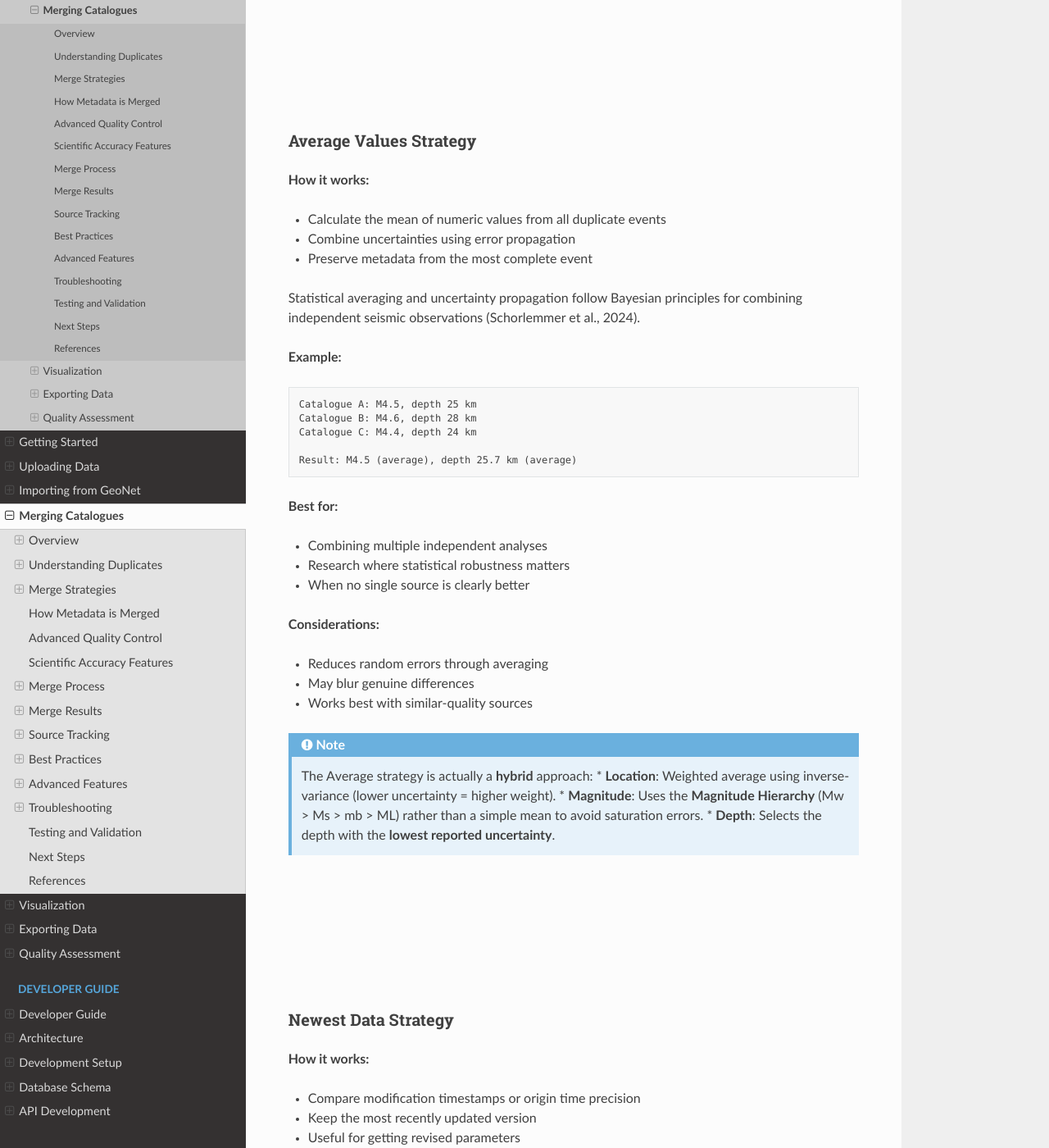
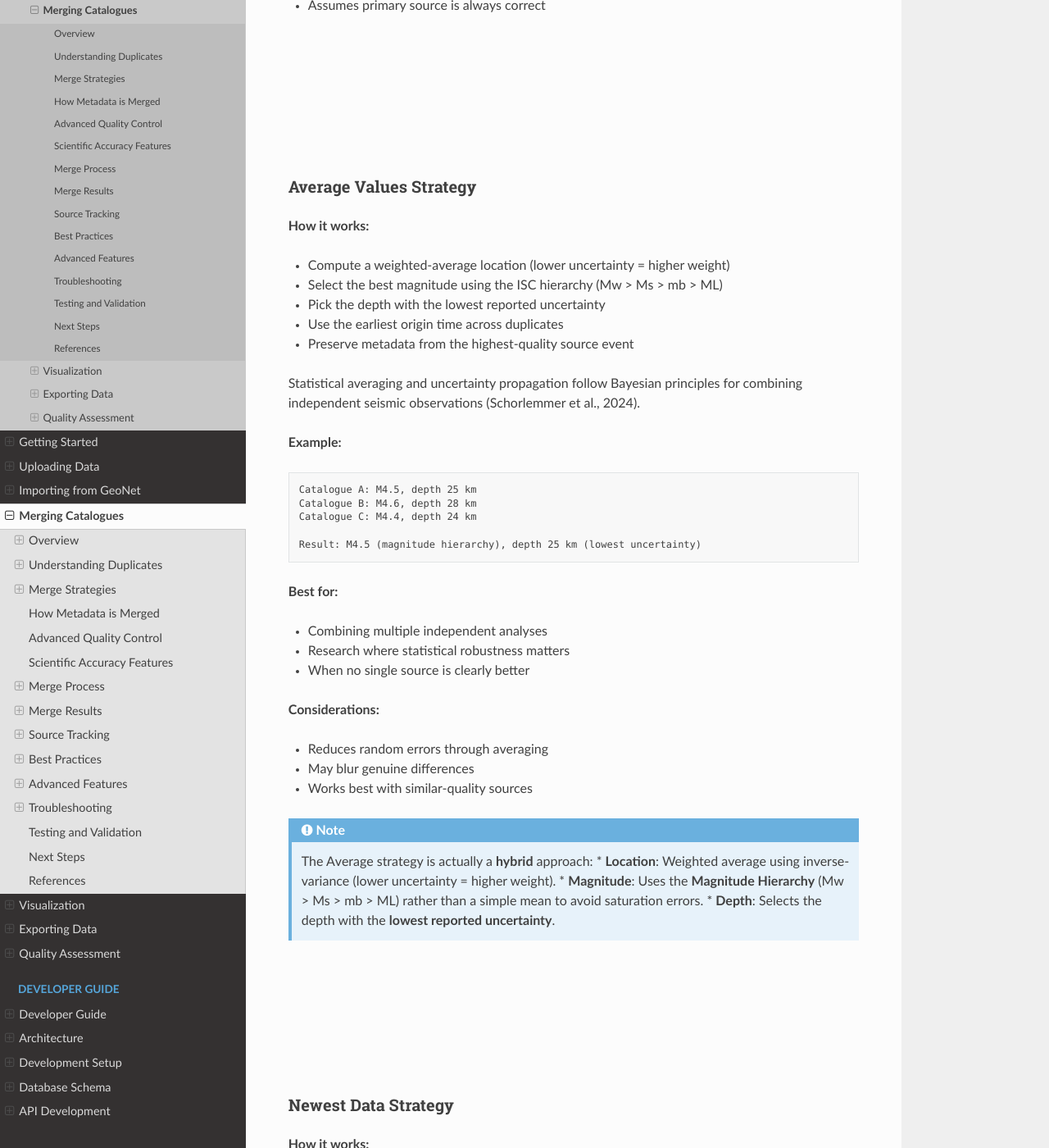
Before and after one commit to KennyGraham1/catalogofcatalogs, a Sphinx documentation site: the page built from docs/source/user-guide/merging-catalogues.rst, in a window 1280 px wide and 1400 px high, scrolled down 3703 px. Shown: the whole window at 82% size. Built offline with Sphinx 7.4.7 and the Read the Docs theme 3.1.0, drawn with Linux system fonts in a browser that asks for light colours; some of the changed text lies outside the part shown.

Commit message:
docs: update catalogue merging logic, strategy descriptions, and processing steps in user guide

```diff
--- a/docs/source/user-guide/merging-catalogues.rst
+++ b/docs/source/user-guide/merging-catalogues.rst
@@ -201,9 +201,11 @@
 
 **How it works:**
 
-* Calculate the mean of numeric values from all duplicate events
-* Combine uncertainties using error propagation
-* Preserve metadata from the most complete event
+* Compute a weighted-average location (lower uncertainty = higher weight)
+* Select the best magnitude using the ISC hierarchy (Mw > Ms > mb > ML)
+* Pick the depth with the lowest reported uncertainty
+* Use the earliest origin time across duplicates
+* Preserve metadata from the highest-quality source event
 
 Statistical averaging and uncertainty propagation follow Bayesian
 principles for combining independent seismic observations (Schorlemmer
@@ -217,7 +219,7 @@
    Catalogue B: M4.6, depth 28 km
    Catalogue C: M4.4, depth 24 km
 
-   Result: M4.5 (average), depth 25.7 km (average)
+   Result: M4.5 (magnitude hierarchy), depth 25 km (lowest uncertainty)
 
 **Best for:**
 
@@ -261,9 +263,9 @@
 
 **How it works:**
 
-* Compare modification timestamps or origin time precision
-* Keep the most recently updated version
-* Useful for getting revised parameters
+* Compare origin times across duplicate events
+* Keep the event with the latest origin time
+* Useful when later earthquakes in a sequence have better solutions
 
 **Example:**
 
@@ -513,11 +514,11 @@
 * **Quality-Based (Recommended)** - Scores each duplicate event 0–100 and keeps the highest-scoring one (station count, azimuthal gap, RMS, magnitude uncertainty, magnitude type, review status).
 * **Priority-Based** - Select a primary catalogue; its events always win.
 * **Average Values** - Computes a weighted-average location, applies magnitude hierarchy, and picks the lowest-uncertainty depth.
-* **Newest Data** - Keeps the most recently updated event.
+* **Newest Data** - Keeps the event with the latest origin time.
 * **Most Complete** - Keeps the event with the most populated fields.
 
 .. note::
-   Regardless of the strategy chosen, the platform always applies magnitude hierarchy, date line normalisation, depth uncertainty selection, and validation gates. The strategy only controls *which event's core parameters win* when duplicates are resolved.
+   Regardless of the strategy chosen, the platform always applies date line normalisation and validation gates. Magnitude hierarchy and depth uncertainty selection are specific to the Average strategy. The strategy controls *which event's core parameters win* when duplicates are resolved.
 
 .. tip::
    Use **Quality-Based** for scientific work — it selects the most reliable origin automatically. Use **Priority-Based** when you have a single authoritative source (e.g., always prefer GeoNet for New Zealand events).
@@ -564,8 +565,8 @@
 **Processing Steps:**
 
 1. Load events from all source catalogues
-2. Index events by time for efficient matching
-3. Find candidate duplicates within time windows
+2. Build spatial grid index for efficient geographic lookups
+3. Find candidate duplicates within time and distance windows
 4. Apply distance and magnitude criteria
 5. Resolve conflicts using selected strategy
 6. Record provenance for all events
```
Also changed, not shown: other parts of docs/source/user-guide/merging-catalogues.rst (+2 -3 lines).
